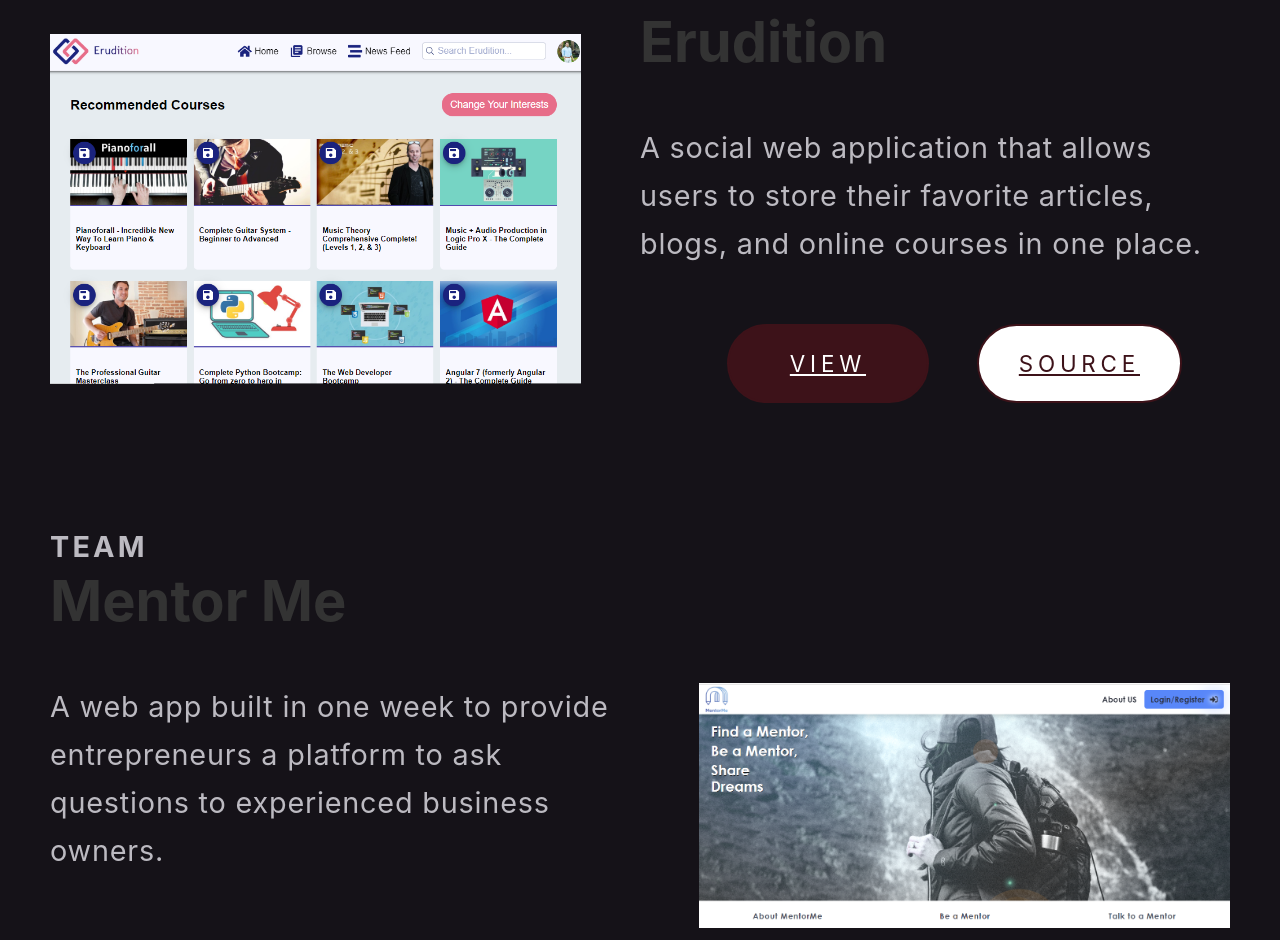
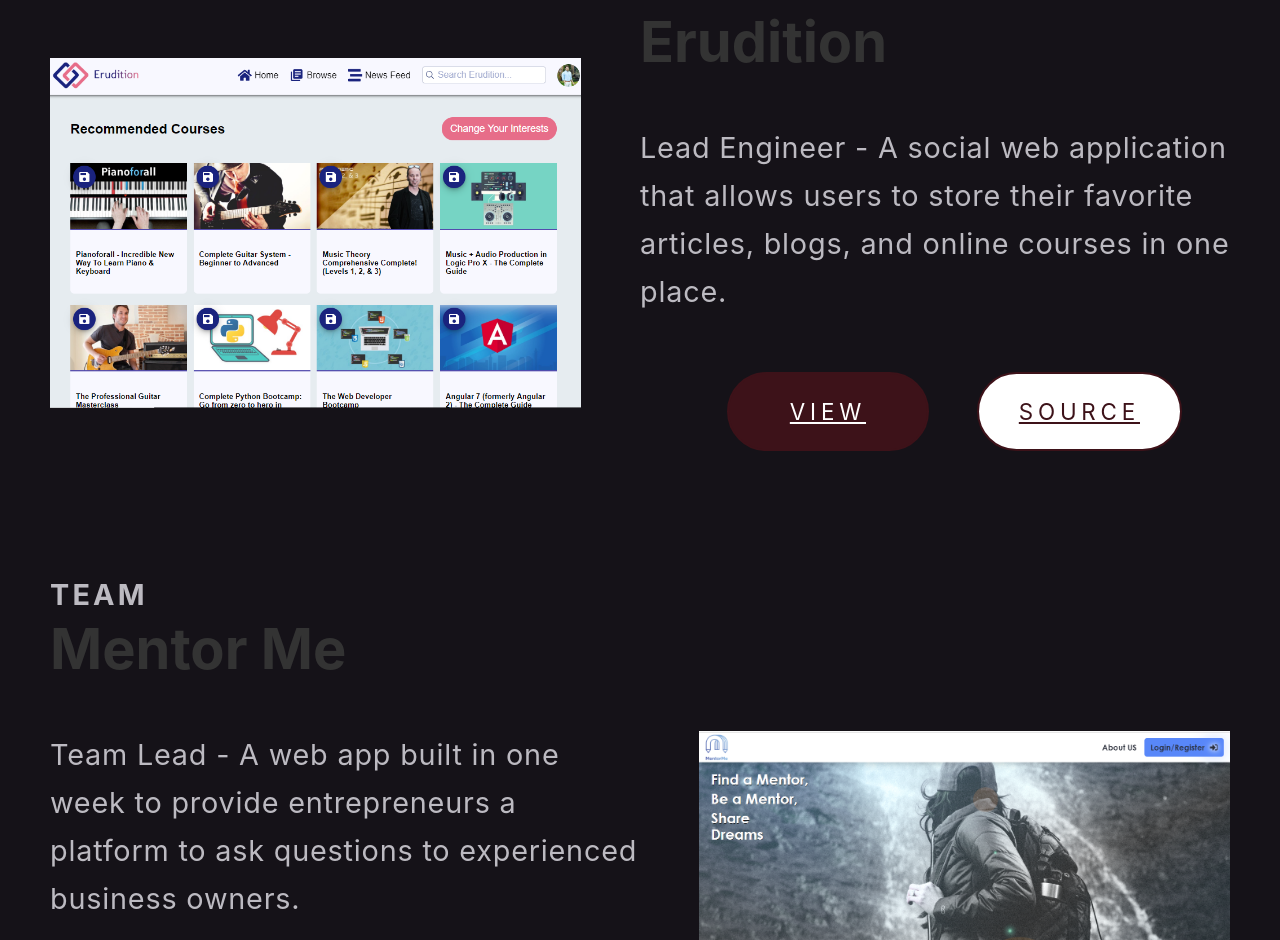
Before and after one commit to Hunter315/hntr.dev, a React (Create React App) app: page / in a window 1280 px wide. Shown: the part 1932-2872 px from the top of the page. Built offline with nearby package versions, Linux system fonts and the light colour scheme.

Commit message:
add position of team projects

```diff
--- a/src/components/Projects/staticProjects.js
+++ b/src/components/Projects/staticProjects.js
@@ -18,7 +18,7 @@
           <h3>TEAM</h3>
           <h2>Erudition</h2>
           <p>
-            A social web application that allows users to store their favorite
+            Lead Engineer - A social web application that allows users to store their favorite
             articles, blogs, and online courses in one place.
           </p>
 
@@ -60,7 +60,7 @@
               className="long-description2"
               style={{  }}
             >
-              A web app built in one week to provide entrepreneurs a platform to
+              Team Lead - A web app built in one week to provide entrepreneurs a platform to
               ask questions to experienced business owners.
             </p>
             <div className="project-thumbnail inverted-thumbnail">
```
